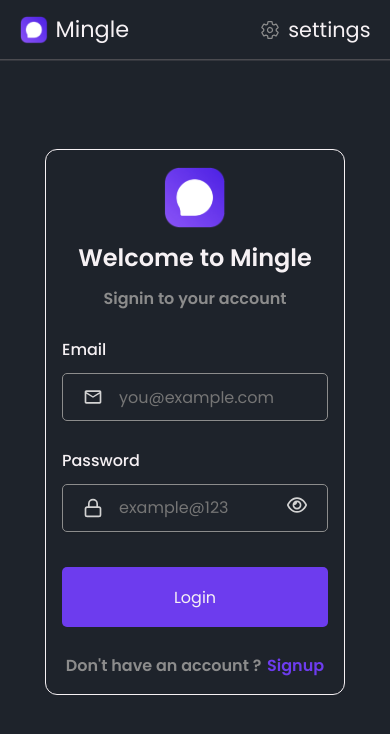
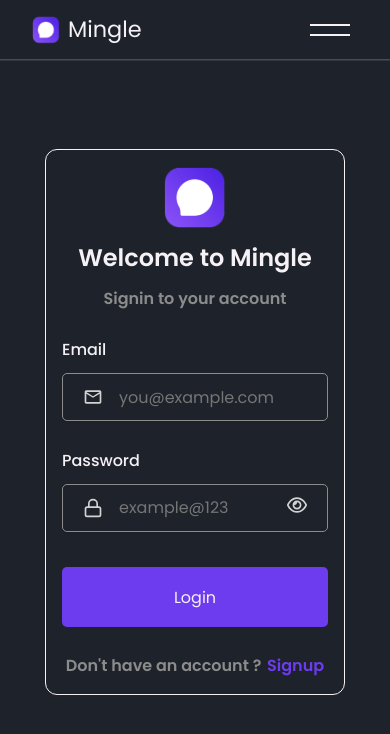
Before and after one commit to Mugunth140/Mingle, a React (Vite) app in the folder client/: page /login in a window 390 px wide. Shown: the top 734 px of the page. Built offline with nearby package versions, Linux system fonts and the light colour scheme; no server answers.

Commit message:
added hamMenu for Mobile devices

```diff
--- a/client/src/components/ChatInput.jsx
+++ b/client/src/components/ChatInput.jsx
@@ -97,7 +97,7 @@ const ChatInput = () => {
         </div>
         <button
           type="submit"
-          className="send-button"
+          className="send-button active"
           disabled={!text.trim() && !imagePreview}
         >
         <MdSend size={20} style={{ color: "var(--icon-color)"}} />
--- a/client/src/components/Navbar.jsx
+++ b/client/src/components/Navbar.jsx
@@ -1,15 +1,17 @@
 import React from 'react';
+import  useWindowSize from '../store/useWindowSize';
+import HamMenu from '../responsive/HamMenu';
 import { Link } from 'react-router-dom';
-import '../sass/components/navbar.scss';
 import {useAuthStore} from '../store/useAuthStore';
 import { IoSettingsOutline } from "react-icons/io5";
 import { IoPersonCircleOutline } from "react-icons/io5";
 import { MdLogout } from "react-icons/md";
+import '../sass/components/navbar.scss';
 
 const Navbar = () => {
 
-
   const {logout, authUser} = useAuthStore();
+  const {device} = useWindowSize();
 
   return (
     <>
@@ -20,7 +22,7 @@ const Navbar = () => {
         <h1 className='logo-text'>Mingle</h1>
         </Link>
       </div>
-      <div className='navbar-links' style={{ "--icon-color": "var(--neutral)" }}>
+      {device === 'mobile' ? <HamMenu /> : (<div className='navbar-links' style={{ "--icon-color": "var(--neutral)" }}>
         <Link to='/settings'>
         <IoSettingsOutline  style={{ color: "var(--icon-color)" }} size={20} />
         <h1>settings</h1>
@@ -38,10 +40,12 @@ const Navbar = () => {
             </Link>
           </>
         }
-      </div>
+      </div>)
+      }
     </header>
     </>
   )
 }
 
+
 export default Navbar
--- a/client/src/components/SideBar.jsx
+++ b/client/src/components/SideBar.jsx
@@ -11,10 +11,6 @@ const SideBar = () => {
   useEffect(() => {
     getUsers();
   }, [getUsers]);
-
-  // const filteredUsers = showOnlineOnly
-  //   ? users.filter((user) => onlineUsers.includes(user._id))
-  //   : users;
 
   if (isUserLoading)
     return (
--- a/client/src/lib/axios.js
+++ b/client/src/lib/axios.js
@@ -1,6 +1,6 @@
 import  axios from 'axios';
 
 export const Server = axios.create({
-    baseURL: import.meta.env.MODE === "development" ? "http://localhost:5173/api" : "/api",
+    baseURL: import.meta.env.MODE === "development" ? "http://localhost:8080/api" : "/api",
     withCredentials: true,
 })
--- /dev/null
+++ b/client/src/responsive/HamMenu.jsx
@@ -0,0 +1,21 @@
+import React from 'react';
+import '../sass/components/navbar.scss';
+
+const HamMenu = () => {
+
+  const handleHam = () => {
+    const hamMenu = document.querySelector('.ham-menu');
+    hamMenu.classList.toggle('Ham-active');
+  }
+
+  return (
+    <>
+    <div className="ham-menu" onClick={handleHam}>
+     <span className='menu-line'></span>
+     <span className='menu-line'></span>
+    </div>
+    </>
+  )
+}
+
+export default HamMenu
--- a/client/src/sass/components/chatInput.scss
+++ b/client/src/sass/components/chatInput.scss
@@ -51,13 +51,17 @@
 
         .message-input {
           width: 100%;
-          border: 1px solid var(--base);
+          border: 1px solid var(--accent);
           background-color: var(--base);
           color: var(--primary);
           border-radius: 1rem;
           padding: 1rem;
           font-size: 0.875rem;
           outline-color: transparent;
+
+          &:active,::-moz-focus-outer,:focus  {
+            outline: none;
+          }
 
           @media (min-width: 640px) {
             font-size: 1rem;
@@ -69,10 +73,10 @@
         }
 
         .file-button {
-          display: none;
+          width: clamp(3.5rem, 4rem, 4.5rem);
           @include flex;
          border: none;
-          outline: none;
+        outline: none;
          border-radius: 50%;
          padding: 1rem;
          background-color: var(--base);
@@ -102,7 +106,7 @@
         outline: none;
         border-radius: 15px;
         padding: 1rem;
-        background-color: var(--base);
+        background-color: var(--accent);
       }
     }
   }
--- a/client/src/sass/components/navbar.scss
+++ b/client/src/sass/components/navbar.scss
@@ -1,6 +1,6 @@
-@use './index' as *;
+@use "./index" as *;
 
-.navbar-container{
+.navbar-container {
   width: 100%;
   height: 7vh;
   position: fixed;
@@ -15,7 +15,6 @@
   -moz-box-shadow: 0px 1.5px 0px 0px var(--base);
   box-shadow: 0px 1.5px 0px 0px var(--base);
 
-
   .navbar-logo {
     width: 45%;
 
@@ -26,20 +25,19 @@
       gap: 0.5em;
     }
 
-      .logo-text{
+    .logo-text {
       font-size: 1.4em;
       font-weight: 400;
       font-family: inherit;
       color: var(--primary);
       text-decoration: none;
     }
-
   }
 
-    .navbar-links{
+  .navbar-links {
     width: 45%;
     display: flex;
-        justify-content:flex-end;
+    justify-content: flex-end;
     align-items: center;
     gap: 2.5em;
 
@@ -55,7 +53,38 @@
         font-weight: 400;
         font-family: inherit;
       }
-
     }
   }
 }
+
+@media (max-width: 1024px) {
+  .navbar-container {
+    justify-content: space-between;
+    padding: 0rem 2.5rem 0rem 2rem;
+  }
+
+  .ham-menu {
+    display: flex;
+    flex-direction: column;
+    flex-direction: column;
+    gap: 0.5rem;
+    .menu-line {
+      display: inline-block;
+      height: 2px;
+      width: 2.5rem;
+      background-color: var(--primary);
+    }
+  }
+
+  .Ham-active {
+    .menu-line:first-child {
+      transform: rotate(45deg);
+      transform-origin: 35% 0%;
+    }
+
+    .menu-line:last-child {
+      transform: rotate(-45deg);
+      transform-origin: 25% 0%;
+    }
+  }
+}
--- a/client/src/store/useChatStore.js
+++ b/client/src/store/useChatStore.js
@@ -4,15 +4,15 @@ import { Server } from "../lib/axios";
 import { useAuthStore } from "./useAuthStore";
 
 export const useChatStore = create((set, get) => ({
+  users: [],
   messages: [],
-  users: [],
   isUserLoading: false,
   selectedUser: null,
   isMessagesLoading: false,
 
 
     getUsers: async (id) => {
-set({ isUserLoading: true });
+    set({ isUserLoading: true });
     try {
       const res = await Server.get("/messages/users");
       set({ users: res.data });
--- a/client/src/store/useWindowSize.js
+++ b/client/src/store/useWindowSize.js
@@ -1,49 +1,40 @@
-import { useState, useEffect } from 'react';
+import { useState, useEffect } from "react";
 
-// Define the breakpoints
-const breakpoints = {
-  mobile: 480,
-  small: 600,
-  medium: 900,
-  large: 1200,
+const getDeviceType = (width) => {
+  if (width < 768) return "mobile";
+  if (width >= 768 && width < 1024) return "tablet";
+  return "desktop";
 };
 
 const useWindowSize = () => {
-  const [windowSize, setWindowSize] = useState({
+  const [windowSize, setWindowSize] = useState(() => ({
     width: window.innerWidth,
-    breakpoint: getBreakpoint(window.innerWidth),
-  });
+    height: window.innerHeight,
+    device: getDeviceType(window.innerWidth),
+  }));
 
   useEffect(() => {
     const handleResize = () => {
-      setWindowSize({
-        width: window.innerWidth,
-        breakpoint: getBreakpoint(window.innerWidth),
+      setWindowSize((prev) => {
+        const newWidth = window.innerWidth;
+        const newDevice = getDeviceType(newWidth);
+        if (prev.width === newWidth && prev.device === newDevice) return prev;
+
+        return {
+          width: newWidth,
+          height: window.innerHeight,
+          device: newDevice,
+        };
       });
     };
 
-    window.addEventListener('resize', handleResize);
+    window.addEventListener("resize", handleResize);
+    handleResize(); // Set initial size
 
-    return () => {
-      window.removeEventListener('resize', handleResize);
-    };
+    return () => window.removeEventListener("resize", handleResize);
   }, []);
 
   return windowSize;
 };
 
-const getBreakpoint = (width) => {
-  if (width < breakpoints.mobile) {
-    return 'mobile';
-  } else if (width < breakpoints.small) {
-    return 'small';
-  } else if (width < breakpoints.medium) {
-    return 'medium';
-  } else if (width < breakpoints.large) {
-    return 'large';
-  } else {
-    return 'large';
-  }
-};
-
 export default useWindowSize;
```
Lines whose indentation alone changed are shown as unchanged.
